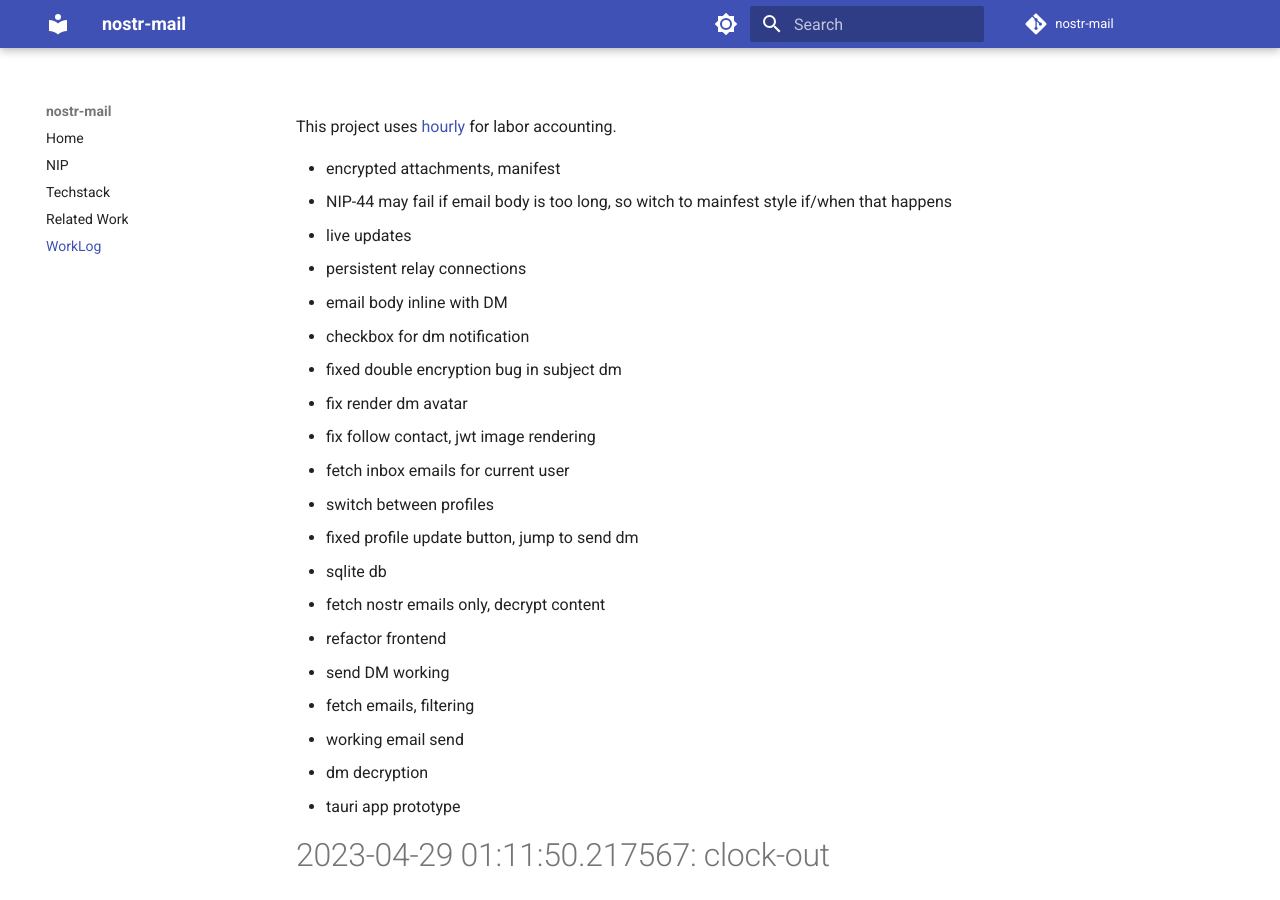
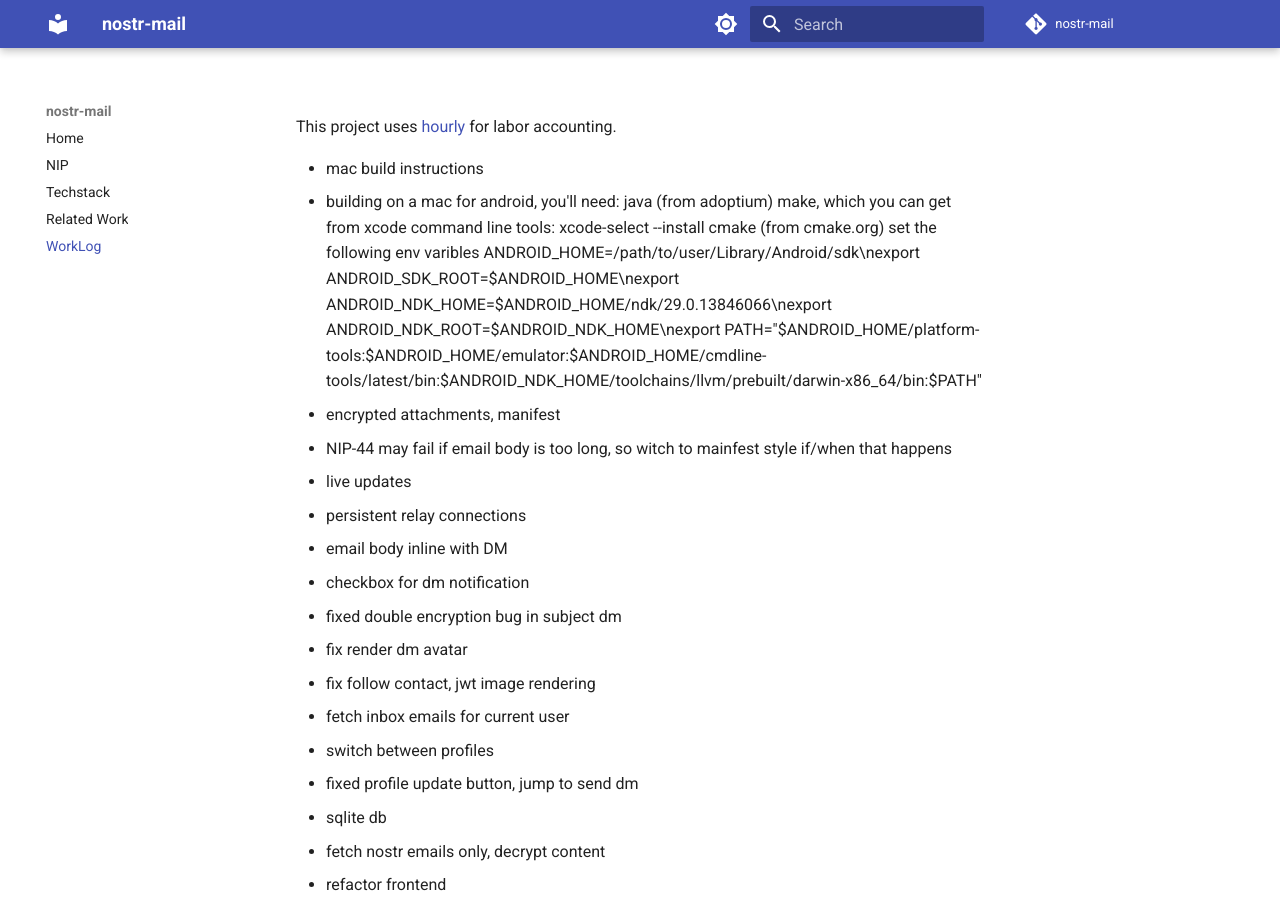
Before and after one commit to asherp/nostr-mail, an MkDocs documentation site: the page built from docs/WorkLog.md, in a window 1280 px wide and 900 px high. Built offline with MkDocs 1.6.1 and Material for MkDocs 9.7.7, drawn with Linux system fonts in a browser that asks for light colours; comment, search, counter and statistics services are not loaded.

Commit message:
mac build instructions

```diff
--- a/WorkLog.md
+++ b/WorkLog.md
@@ -1,3 +1,12 @@
+* mac build instructions
+* building on a mac for android, you'll need:
+    java (from adoptium)
+    make, which you can get from xcode command line tools:
+        xcode-select --install
+    cmake (from cmake.org)
+    set the following env varibles
+     ANDROID_HOME=/path/to/user/Library/Android/sdk\nexport ANDROID_SDK_ROOT=$ANDROID_HOME\nexport ANDROID_NDK_HOME=$ANDROID_HOME/ndk/29.0.13846066\nexport ANDROID_NDK_ROOT=$ANDROID_NDK_HOME\nexport PATH="$ANDROID_HOME/platform-tools:$ANDROID_HOME/emulator:$ANDROID_HOME/cmdline-tools/latest/bin:$ANDROID_NDK_HOME/toolchains/llvm/prebuilt/darwin-x86_64/bin:$PATH"
+
 * encrypted attachments, manifest
 * NIP-44 may fail if email body is too long, so witch to mainfest style if/when that happens
 * live updates
```
